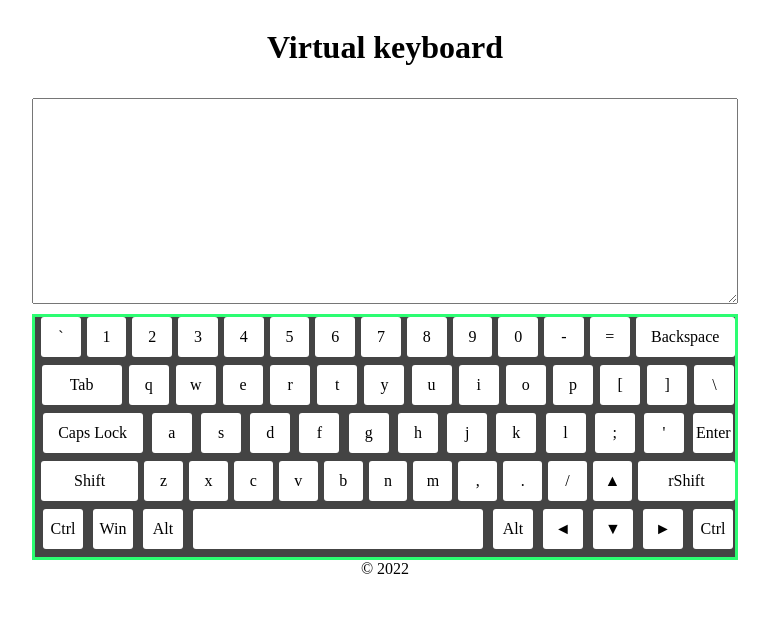
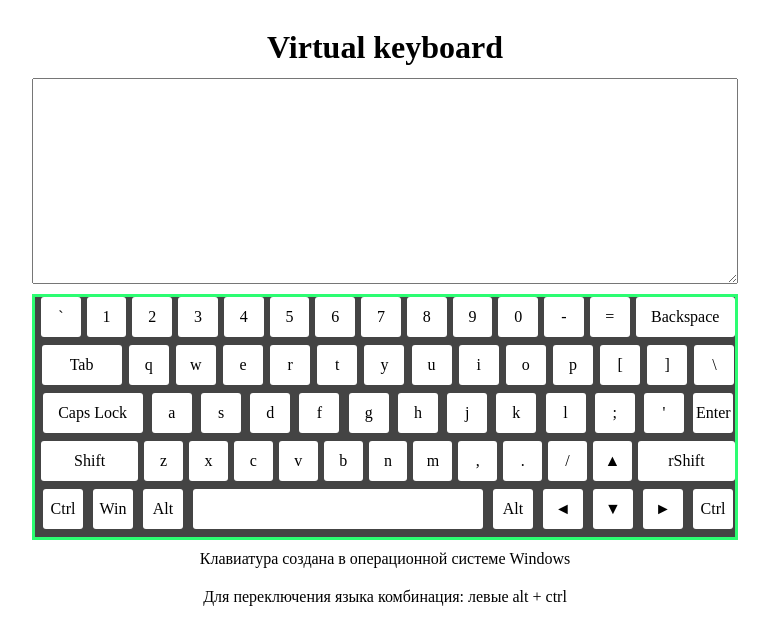
Before and after one commit to SlavikusVOG/virtual-keyboard, a website built with webpack: page index.html in a window 1280 px wide. Shown: the whole page, without its empty margins (255-1024 px from the left). Built offline with nearby package versions, Linux system fonts and the light colour scheme.

Commit message:
style: add styles

```diff
--- a/src/styles/footer.scss
+++ b/src/styles/footer.scss
@@ -1,6 +1,6 @@
 footer {
   flex: 0 0 auto;
-  display: flex;
+  display: none;
   justify-content: center;
   max-height: 60px;
 }
--- a/src/styles/header.scss
+++ b/src/styles/header.scss
@@ -1,4 +1,4 @@
-.title {
+header {
 	flex: 1 0 auto;
 	text-align: center;
 	max-height: 60px;
--- a/src/styles/main.scss
+++ b/src/styles/main.scss
@@ -3,3 +3,8 @@
 	display: flex;
 	flex-direction: column;
 }
+
+.main__description, .main__switch-lang {
+	margin: 10px auto;
+	text-align: center;
+}
--- a/src/styles/styles.scss
+++ b/src/styles/styles.scss
@@ -2,6 +2,7 @@
 @import './header.scss';
 @import './textarea.scss';
 @import './footer.scss';
+@import './main.scss';
 
 .hidden {
   display: none;
--- a/src/view/main/main.js
+++ b/src/view/main/main.js
@@ -12,6 +12,12 @@ export default class Main {
     const keyboard = new Keyboard();
     const keyboardElement = keyboard.getKeyboardElement();
     this.main.appendChild(keyboardElement);
+    const description = this.main.appendChild(document.createElement('div'));
+    description.textContent = 'Клавиатура создана в операционной системе Windows';
+    description.classList.add('main__description');
+    const switchLanguage = this.main.appendChild(document.createElement('div'));
+    switchLanguage.textContent = 'Для переключения языка комбинация: левые alt + ctrl';
+    switchLanguage.classList.add('main__switch-lang');
     const mainService = new MainService(keyboard, textarea);
     mainService.attachEventsToKeys();
     mainService.attachEventToWindow();
```
Also changed, not shown: src/service/mainService.js (+0 -9 lines).
